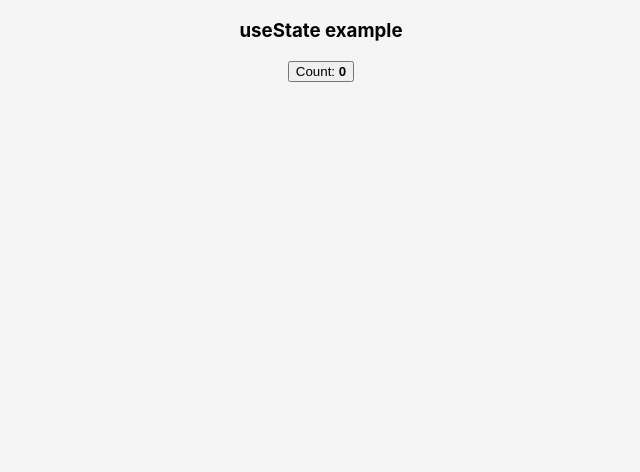
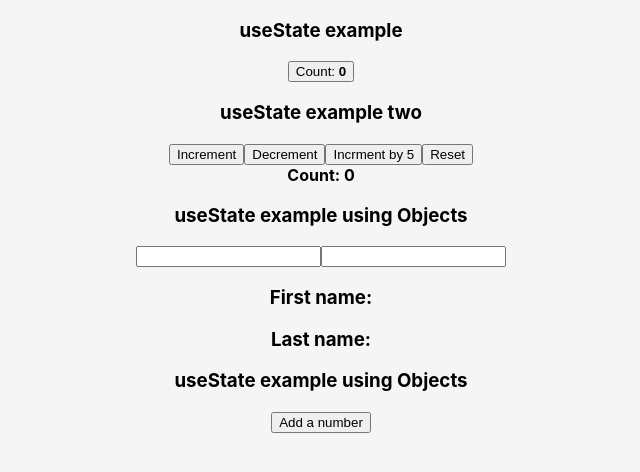
Before and after one commit to annalam91/React, a React (Create React App) app: page / in a window 1280 px wide. Shown: the top 472 px of the page, without its empty margins (319-959 px from the left). Built offline with nearby package versions, Linux system fonts and the light colour scheme.

Commit message:
Multiple workingexamples of useState

```diff
--- a/src/components/Counter.js
+++ b/src/components/Counter.js
@@ -15,15 +15,69 @@ Rule 4: Call hooks within React functional component not any JS function.
 import React, { useState } from "react";
 
 function Counter() {
+  const [count, setCount] = useState(0);
 
-    const [count, setCount] = useState(0);
+  const secondCount = 0;
+  const [secondExampleCount, setSecondExampleCount] = useState(secondCount);
+  const [name, setName] = useState({ firstName: "", lastName: "" });
+  const [item, setItem] = useState([]);
 
-    return (
-      <div>
-        <h3>useState example</h3>
-        <button onClick={() => setCount(count + 1)}>Count: <b>{count}</b></button>
-      </div>
-    )
-  }
+  const incrementFive = () => {
+    for (let i = 0; i < 5; i++) {
+      setSecondExampleCount((prevCount) => prevCount + 1);
+    }
+  };
+
+  const addItem = () => {
+    setItem([
+      ...item,
+      { id: item.length, value: Math.floor(Math.random() * 10) + 1 },
+    ]);
+  };
+
+  return (
+    <div>
+      <h3>useState example</h3>
+      <button onClick={() => setCount(count + 1)}>
+        Count: <b>{count}</b>
+      </button>
+
+      <h3>useState example two </h3>
+      <button onClick={() => setSecondExampleCount(secondExampleCount + 1)}>
+        Increment
+      </button>
+      <button onClick={() => setSecondExampleCount(secondExampleCount - 1)}>
+        Decrement
+      </button>
+      <button onClick={incrementFive}>Incrment by 5 </button>
+      <button onClick={() => setSecondExampleCount(secondCount)}>Reset</button>
+      <br />
+      <b>Count: {secondExampleCount}</b>
+
+      <h3>useState example using Objects</h3>
+      <form>
+        <input
+          type="text"
+          value={name.firstName}
+          onChange={(e) => setName({ ...name, firstName: e.target.value })}
+        />
+        <input
+          type="text"
+          value={name.lastName}
+          onChange={(e) => setName({ ...name, lastName: e.target.value })}
+        />
+        <h3>First name: {name.firstName}</h3>
+        <h3>Last name: {name.lastName}</h3>
+      </form>
+      <h3>useState example using Objects</h3>
+      <button onClick={addItem}>Add a number</button>
+      <ul>
+        {item.map((item) => (
+          <li key={item.id}>{item.value}</li>
+        ))}
+      </ul>
+    </div>
+  );
+}
 
 export default Counter;
```
